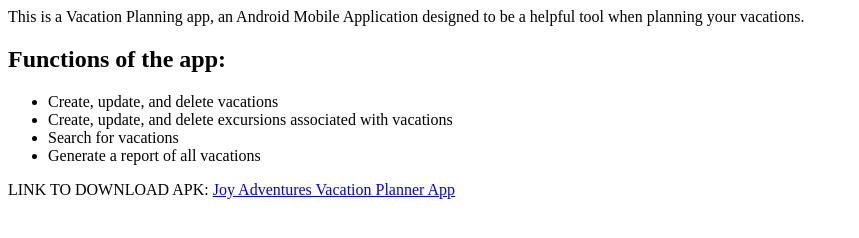
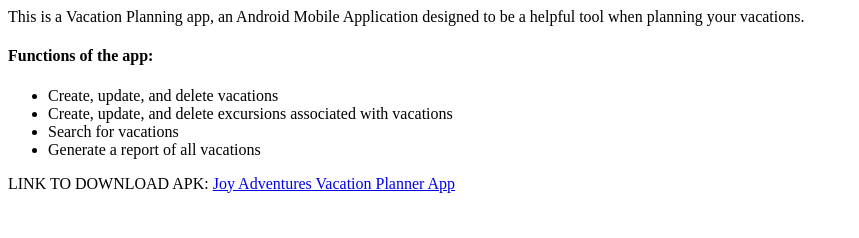
Before and after one commit to jfascia/Vacation_Planner, a plain HTML site: page index.html in a window 1280 px wide. Shown: the whole page, without its empty margins (0-859 px from the left). Drawn offline with Linux system fonts and the light colour scheme.

Commit message:
Update index.html

```diff
--- a/index.html
+++ b/index.html
@@ -1,7 +1,9 @@
-
+<title>
+    Vacation Planner Application Download
+</title>
 <body>
 <p>This is a Vacation Planning app, an Android Mobile Application designed to be a helpful tool when planning your vacations.</p>
-<h2>Functions of the app:</h2>
+<h4>Functions of the app:</h4>
     <ul>
         <li>Create, update, and delete vacations</li>
         <li>Create, update, and delete excursions associated with vacations</li>
```
